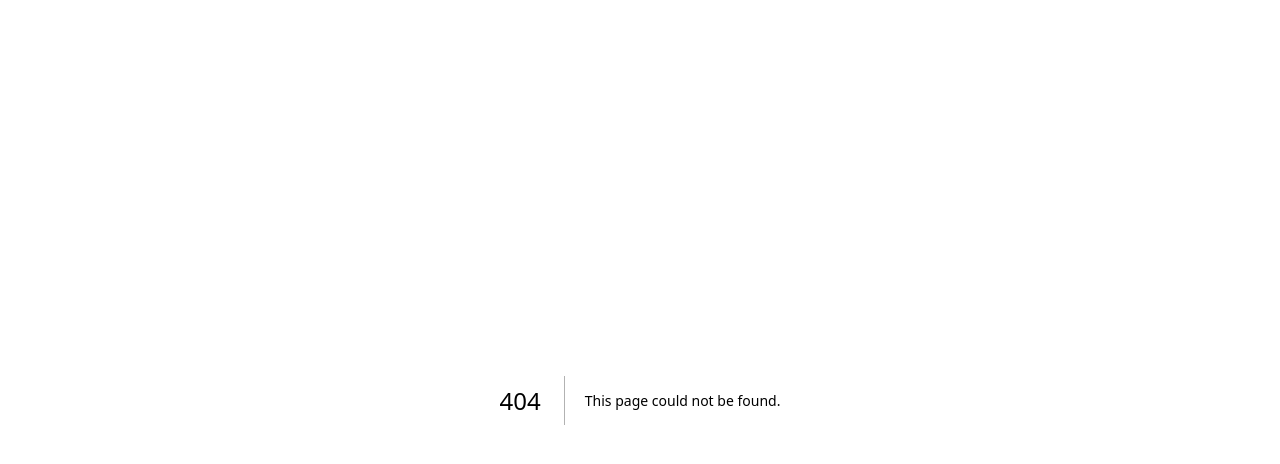
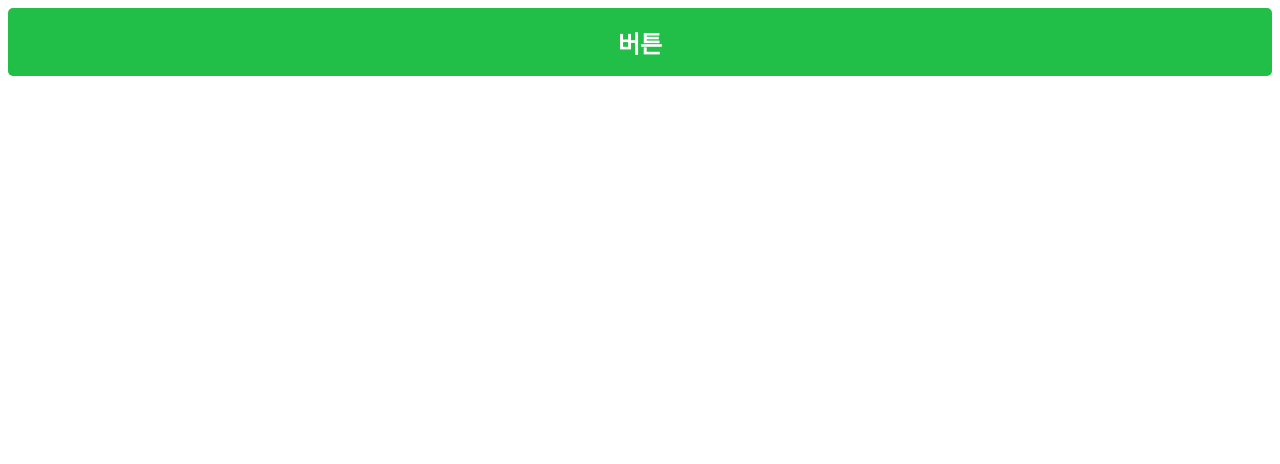
Before and after one commit to minkyeongJ/open_market, a Next.js app: page /test in a window 1280 px wide. Before the commit this address had no page. Shown: the top 464 px of the page. Built offline with nearby package versions, Linux system fonts and the light colour scheme.

Commit message:
DesignCSS: 일반 버튼 제작

```diff
--- /dev/null
+++ b/src/components/atom/button/LargeButton.module.css
@@ -0,0 +1,19 @@
+.outerButton {
+  display: inline-block;
+  position: relative;
+  background-color: #21bf48;
+  color: white;
+  width: 100%;
+  height: 68px;
+  border-radius: 5px;
+}
+
+.innerButton {
+  margin: 0;
+  position: absolute;
+  top: 50%;
+  left: 50%;
+  transform: translate(-50%, -50%);
+  font-weight: 700;
+  font-size: 24px;
+}
--- /dev/null
+++ b/src/components/atom/button/LargeButton.tsx
@@ -0,0 +1,27 @@
+import styles from "./LargeButton.module.css";
+
+interface Props {
+  name?: string;
+  backgroundColor?: string;
+  color?: string;
+}
+
+const LargeButton = ({
+  name = "버튼",
+  backgroundColor = "#21BF48",
+  color = "white",
+}: Props) => {
+  return (
+    <div
+      style={{
+        backgroundColor: backgroundColor,
+        color: color,
+      }}
+      className={styles.outerButton}
+    >
+      <p className={styles.innerButton}>{name}</p>
+    </div>
+  );
+};
+
+export default LargeButton;
--- /dev/null
+++ b/src/pages/test/index.tsx
@@ -0,0 +1,7 @@
+import LargeButton from "@/components/atom/button/LargeButton";
+
+const TestPage = () => {
+  return <LargeButton />;
+};
+
+export default TestPage;
```
